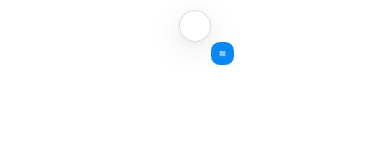
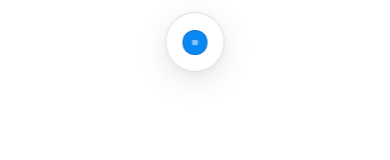
Before and after one commit to IshdoesCoding/Ishmam_Abtahi-Portfolio, a React (Vite) app: page / in a window 390 px wide. Shown: the top 160 px of the page. Built offline with nearby package versions, Linux system fonts and the light colour scheme; a web font is replaced by a local one.

Commit message:
Updated NavbarStyles.module.css

```diff
--- a/src/sections/Navbar/NavbarStyles.module.css
+++ b/src/sections/Navbar/NavbarStyles.module.css
@@ -102,49 +102,93 @@
 @media screen and (max-width: 830px){
 
     .container{
-        top: 10px;
-        flex-direction: column;
-        align-items: flex-start;
-        padding: 15px;
-        border-radius: 20px;
-        max-width: 95%;
+        top: 15px;
+        flex-direction: row;
+        align-items: center;
+        justify-content: space-between;
+        padding: 0.75rem 1.25rem;
+        border-radius: 50px;
+        max-width: 92%;
+        min-height: 60px;
+    }
+
+    .container.hidden {
+        transform: translateX(-50%) translateY(-80px);
     }
 
     .navbar{
         position: relative;
-        flex-direction: column;
-        align-items: flex-end;
-        gap: 11px;
-        z-index: 3;
+        display: flex;
+        align-items: center;
+        justify-content: space-between;
         width: 100%;
     }
 
     .navicon{
         display: block;
-        position: absolute;
-        top: 15px;
-        left: 15px;
+        position: relative;
+        top: 0;
+        left: 0;
         background-color: var(--nav-icon-color);
-        border: 1px solid var(--btn-text-color);
-        padding: 8px;
-        border-radius: 10px;
+        border: 1px solid rgba(var(--text-rgb), 0.2);
+        padding: 10px;
+        border-radius: 12px;
+        transition: all 0.3s ease;
+        z-index: 10;
+    }
+
+    .navicon:active {
+        transform: scale(0.95);
     }
 
     .navitems{
         display: none;
+        position: absolute;
+        top: calc(100% + 15px);
+        left: 50%;
+        transform: translateX(-50%);
         flex-direction: column;
-        gap: 10px;
-        margin-top: 50px;
-        padding: 10px;
-        width: 100%;
-        border-radius: 15px;
+        gap: 8px;
+        padding: 1rem;
+        width: calc(100vw - 40px);
+        max-width: 400px;
+        border-radius: 20px;
+        background: rgba(var(--background-rgb), 0.95);
+        backdrop-filter: blur(20px) saturate(180%);
+        border: 1px solid rgba(var(--text-rgb), 0.15);
+        box-shadow: 0 12px 40px rgba(0, 0, 0, 0.2),
+                    0 4px 12px rgba(0, 0, 0, 0.1);
+        animation: slideDown 0.3s cubic-bezier(0.4, 0, 0.2, 1);
+    }
+
+    @keyframes slideDown {
+        from {
+            opacity: 0;
+            transform: translateX(-50%) translateY(-10px);
+        }
+        to {
+            opacity: 1;
+            transform: translateX(-50%) translateY(0);
+        }
     }
 
     .navitems a{
-        font-size: 18px;
+        font-size: 1rem;
         width: 100%;
         text-align: center;
-        padding: 1rem;
+        padding: 0.9rem 1.5rem;
+        border-radius: 15px;
+        background: rgba(var(--text-rgb), 0.03);
+        border: 1px solid rgba(var(--text-rgb), 0.08);
+    }
+
+    .navitems a:hover {
+        transform: none;
+        background: rgba(var(--text-rgb), 0.08);
+    }
+
+    .navitems a:active {
+        transform: scale(0.98);
     }
 
     .showMenu{
@@ -157,7 +201,24 @@
 }
 
 @media screen and (max-width: 480px){
+    .container {
+        top: 12px;
+        padding: 0.65rem 1rem;
+        max-width: 95%;
+    }
+
+    .navicon {
+        padding: 8px;
+    }
+
+    .navitems{
+        top: calc(100% + 12px);
+        width: calc(100vw - 30px);
+        padding: 0.85rem;
+    }
+
     .navitems a{
-        font-size: 18px;
+        font-size: 0.95rem;
+        padding: 0.8rem 1.2rem;
     }
 }
```
